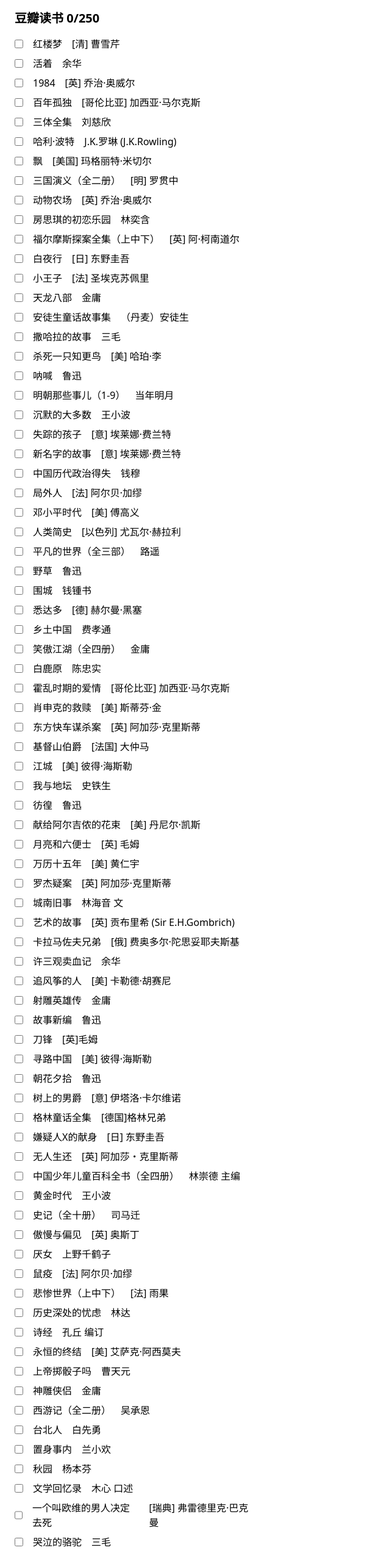
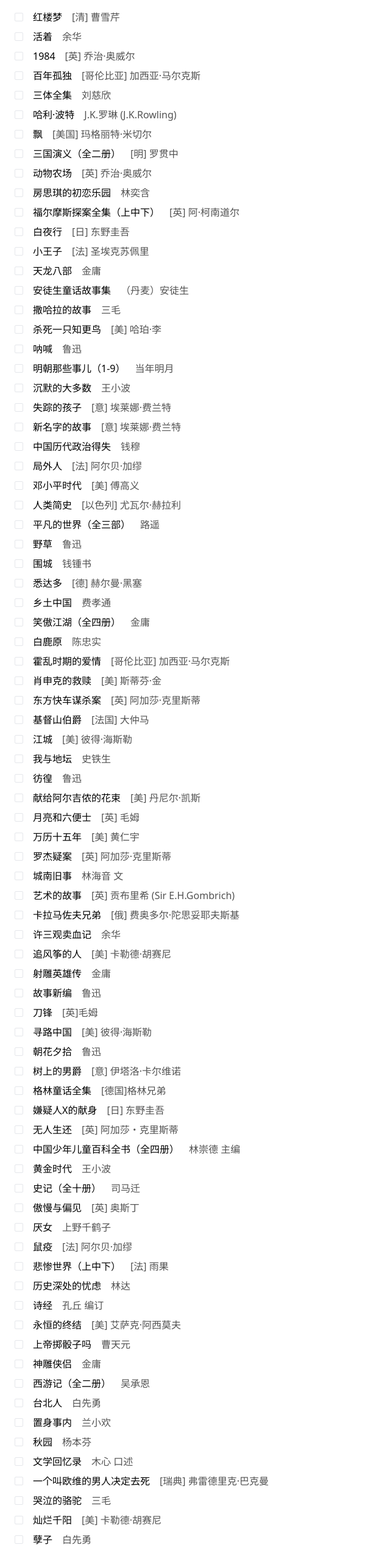
Before and after one commit to mefengl/douban250, a Next.js app: page / in a window 1280 px wide. Shown: the top 2546 px of the page at 61% size, without its empty margins (0-640 px from the left). Built offline with nearby package versions, Linux system fonts and the light colour scheme.

Commit message:
UI: Update the ui
dim color for checked book

```diff
--- a/pages/index.tsx
+++ b/pages/index.tsx
@@ -17,13 +17,13 @@ export default function Home() {
   }, [])
 
   return (
-    <div className='flex flex-col gap-4 px-6 py-4'>
-      <h1 className='text-xl font-bold'>豆瓣读书 {data.filter(book => book.check).length}/250</h1>
-      <div className='flex flex-col gap-2'>
+    <div className='flex flex-col gap-5 px-6 py-4'>
+      <h1 className='sr-only'>豆瓣250</h1>
+      <div className='whitespace-nowrap flex flex-col gap-2'>
         {data.map((book, i) =>
           <div key={i} className='w-96 flex items-center gap-4'>
             <input type='checkbox' checked={book.check}
-              className='cursor-pointer w-3.5 h-3.5'
+              className='appearance-none cursor-pointer w-3.5 h-3.5 border checked:bg-neutral-200 transition-colors rounded-sm shrink-0'
               onChange={() => {
                 const newData = [...data]
                 newData[i].check = !newData[i].check
@@ -31,11 +31,12 @@ export default function Home() {
                 localStorage.setItem('book_list', JSON.stringify(newData))
               }}
             />
-            <div>{book.title}</div>
-            <div>{book.author}</div>
+            <div className={`${book.check && 'text-neutral-400'}`}>{book.title}</div>
+            <div className={`${book.check ? 'text-neutral-400' : 'text-neutral-600'}`}>{book.author}</div>
           </div>
         )}
       </div>
+      <div className='text-neutral-500 font-serif text-xl font-bold'>豆瓣250 <span className='text-neutral-600'>{data.filter(book => book.check).length}/250</span></div>
     </div>
   )
 }
```
Also changed, not shown: 1 other file (tests, documents, lock files or other folders).
